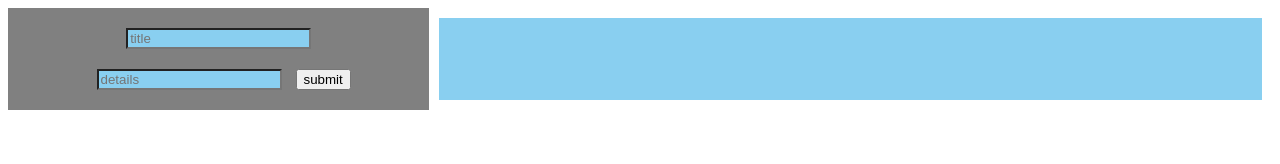
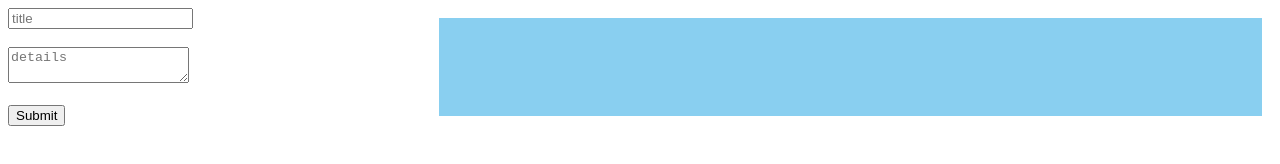
Before and after one commit to fbghk/test-a, a website: page index.html in a window 1280 px wide. Drawn offline with Linux system fonts and the light colour scheme.

Commit message:
edit index.html

```diff
--- /dev/null
+++ b/data.json
@@ -0,0 +1,4 @@
+{
+  "title": "ehlfk",
+  "content": "ehlfk"
+}
--- a/index.html
+++ b/index.html
@@ -9,15 +9,13 @@
 </head>
 <body>
   <div id = "root" class = "root">
-    <form action="/test" method = "post" class = "record">
-        <input text = "text" class="title" id = "title" placeholder="title"></input>
-        <input text = "text" class="details" id = "details" placeholder="details"></input>
-        <button type = "submit">submit</button>
+    <form action="/test" method = "POST">
+        <input type = "text" id = "title" name="title" placeholder="title"></input><br><br>
+        <textarea id = "details" name="content" placeholder="details"></textarea><br><br>
+        <input type = "submit" value="Submit"></input>
     </form>
-
     <div id = "saved-list" class="date">
     </div>
-
   </div>
   <script>
   </script>
```
